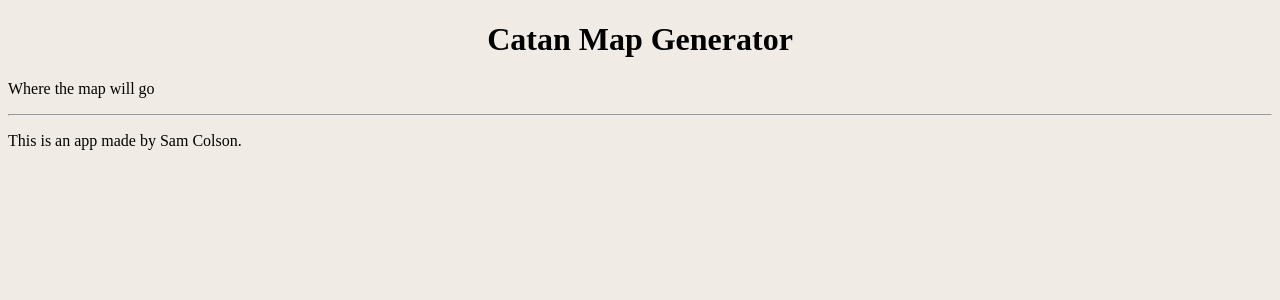
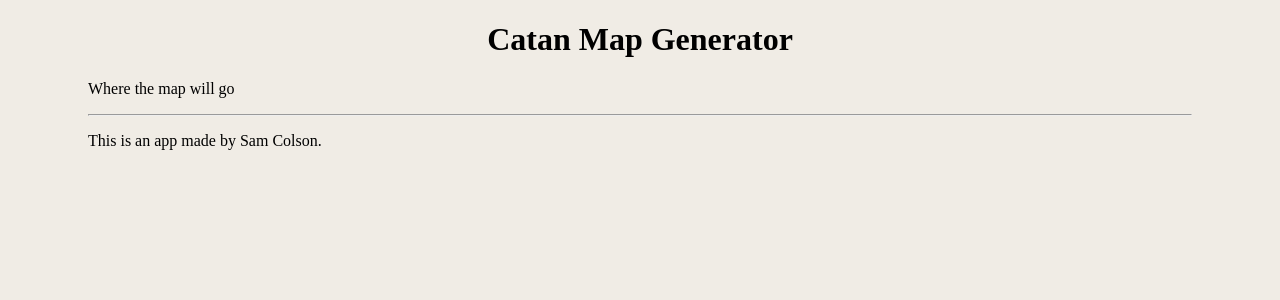
Before and after one commit to samcolson4/react-catan, a React (Create React App) app in the folder catan/: page / in a window 1280 px wide. Shown: the top 300 px of the page. Built offline with nearby package versions, Linux system fonts and the light colour scheme.

Commit message:
Add padding

```diff
--- a/catan/public/page.css
+++ b/catan/public/page.css
@@ -1,3 +1,5 @@
 body {
   background-color: rgb(240, 236, 229);
+  padding-left: 5em;
+  padding-right: 5em;
 }
```
